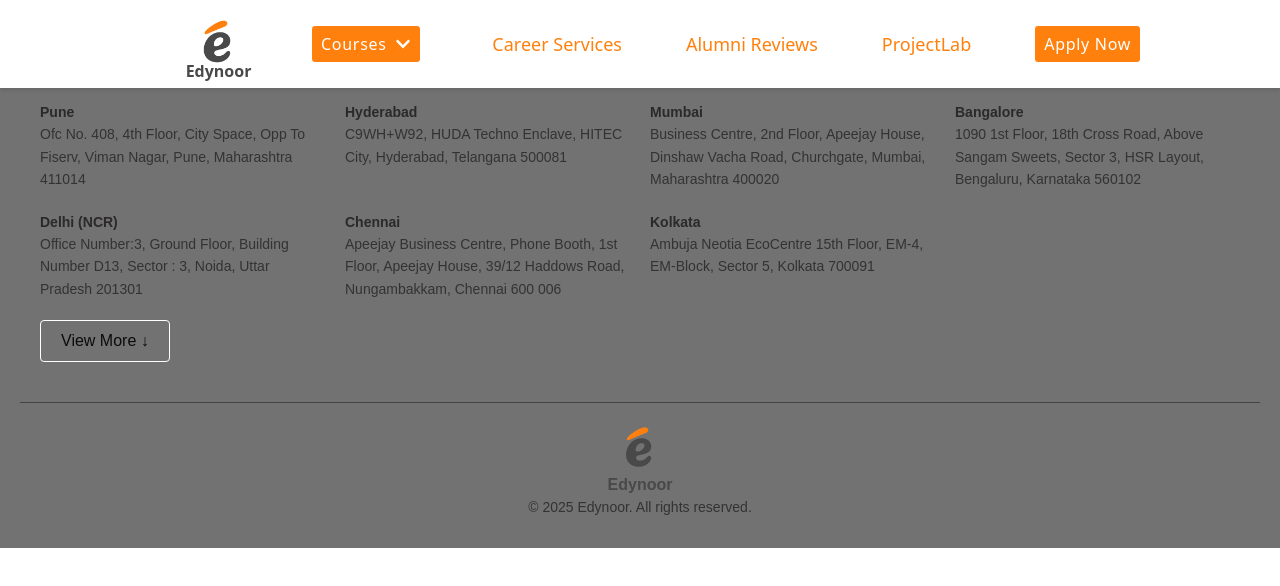
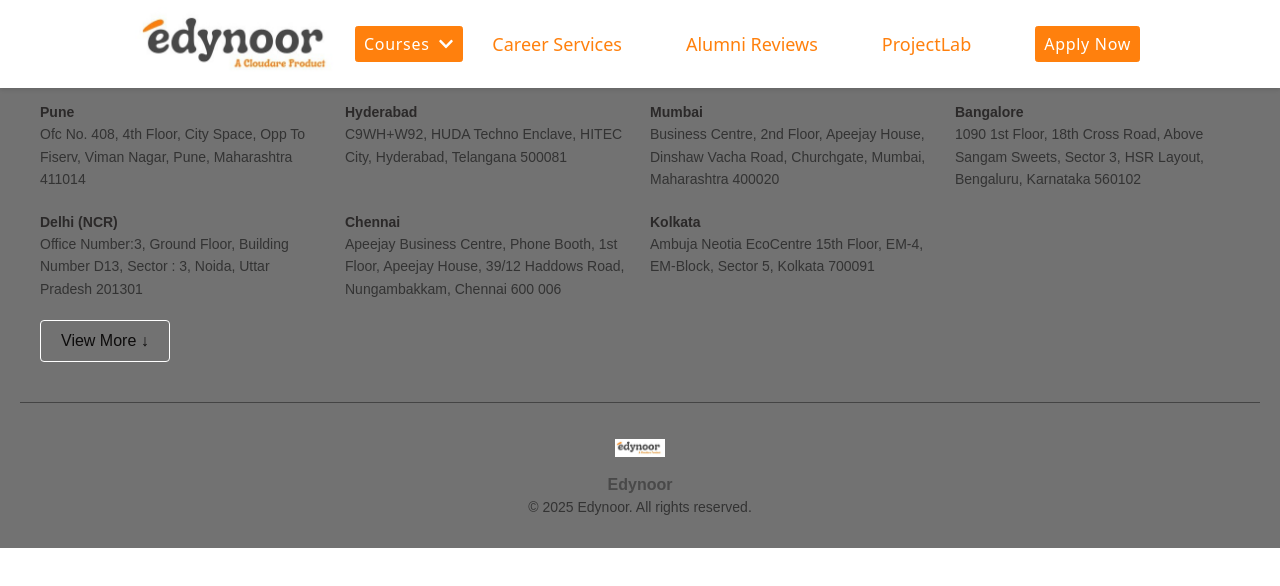
Before and after one commit to TejasveCloudare/Learnbay_web, a React (Create React App) app: page /course2 in a window 1280 px wide. Shown: the top 586 px of the page. Built offline with nearby package versions, Linux system fonts and the light colour scheme.

Commit message:
Logo Updated as Given

```diff
--- a/public/heroBanners.json
+++ b/public/heroBanners.json
@@ -24,7 +24,9 @@
         "background": "linear-gradient(135deg, #1e3c72 0%, #2a5298 100%)",
         "logos": [
             "/ibm.png",
-            "/RE1Mu3b.png"
+            "/RE1Mu3b.png",
+            "/e and ict.jpg",
+            "/woolf.png"
         ]
     },
     {
@@ -36,6 +38,8 @@
         ],
         "background": "linear-gradient(135deg, #5433FF 0%, #20BDFF 100%)",
         "logos": [
+            "/ibm.png",
+            "/RE1Mu3b.png",
             "/e and ict.jpg",
             "/woolf.png"
         ]
--- a/src/Components/Footer.jsx
+++ b/src/Components/Footer.jsx
@@ -30,7 +30,7 @@
         <div className={footerStyles.logoSection}>
           <Link to="/" className={footerStyles.logoLink}>
             <img
-              src="/edynoor_logo_without_title-removebg.png"
+              src="/Grey Orange Simple Letter Logo.jpg"
               alt="edynoorLogo Logo"
               className={footerStyles.logo}
             />
--- a/src/Components/Header.jsx
+++ b/src/Components/Header.jsx
@@ -27,12 +27,12 @@
           <div className={headerStyle.logoSection}>
             <Link to="/" className={headerStyle.logoLink}>
               <img
-                src="/edynoor_logo_without_title.jpg"
+                src="/Grey Orange Simple Letter Logo.jpg"
                 alt="edynoorLogo Logo"
                 className={headerStyle.logo}
               />
             </Link>
-            <h1 className={headerStyle.logoText}>Edynoor</h1>
+            {/* <h1 className={headerStyle.logoText}>Edynoor</h1> */}
           </div>
 
           {/* Courses Dropdown */}
--- a/src/Components/Header.module.css
+++ b/src/Components/Header.module.css
@@ -22,17 +22,26 @@
 .logoSection {
     display: flex;
     align-items: center;
-    width: 30%;
+    /* Vertically center */
+    justify-content: center;
+    /* Horizontally center */
+    width: 100%;
+    /* Use full width for centering */
     flex-direction: column;
 }
 
 .logoLink {
-    display: inline-block;
+    display: flex;
+    justify-content: center;
+    align-items: center;
+    width: 100%;
 }
 
 .logo {
-    width: 50px;
-    height: 50px;
+    width: 80px;
+    /* Increased size */
+    height: 75px !important;
+    /* Increased size */
     object-fit: contain;
 }
 
--- a/src/Components/Home/Cards.jsx
+++ b/src/Components/Home/Cards.jsx
@@ -1,6 +1,7 @@
 import React, { useEffect, useState } from "react";
 import cardStyle from "./Cards.module.css";
 import { FiMenu, FiX } from "react-icons/fi"; // You can use any icon lib
+import { FaAngleDoubleRight } from "react-icons/fa";
 
 const Cards = () => {
   const [data, setData] = useState({ sidebar: [], courses: [] });
@@ -45,10 +46,15 @@
     <div className={cardStyle.container}>
       {/* Hamburger for mobile */}
       <div className={cardStyle.mobileHeader}>
-        <FiMenu
+        {/* <FiMenu
           className={cardStyle.hamburger}
           onClick={() => setIsSidebarOpen(true)}
-        />
+
+        /> */}
+        <FaAngleDoubleRight
+          className={cardStyle.hamburger}
+          onClick={() => setIsSidebarOpen(true)}
+        />{" "}
       </div>
 
       {/* Overlay */}
--- a/src/Components/Home/ChooseLearnbay.module.css
+++ b/src/Components/Home/ChooseLearnbay.module.css
@@ -1,5 +1,5 @@
 .backgroundWrapper {
-    background: radial-gradient(circle at 10% 10%, rgba(2, 55, 70, 10) 1%, transparent 40%), radial-gradient(circle at 90% 80%, rgba(142, 54, 7, 0.3) 2%, transparent 30%), #212121;
+    /* background: radial-gradient(circle at 10% 10%, rgba(2, 55, 70, 10) 1%, transparent 40%), radial-gradient(circle at 90% 80%, rgba(142, 54, 7, 0.3) 2%, transparent 30%), #212121; */
     min-height: 100vh;
     padding: 2rem;
     color: white;
@@ -7,6 +7,7 @@
     display: flex;
     flex-direction: column;
     align-items: center;
+    background: linear-gradient(135deg, rgb(30, 60, 114) 0%, rgb(42, 82, 152) 100%);
 }
 
 .mainHeading {
```
Also changed, not shown: public/Grey Orange Simple Letter Logo.jpg (added).
